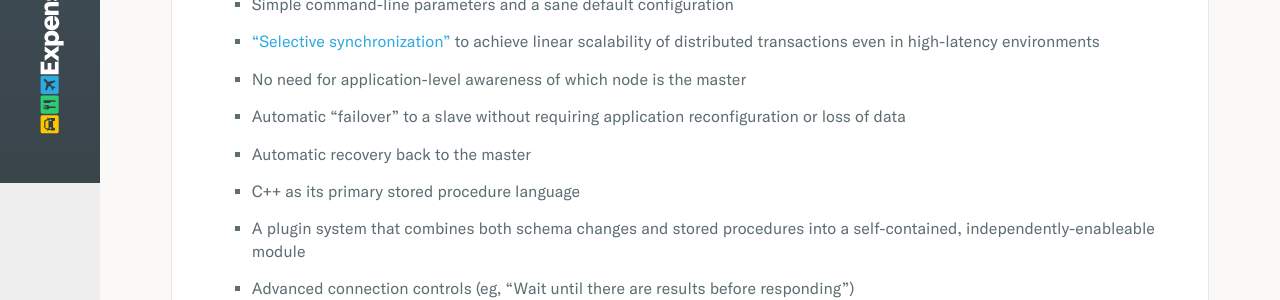
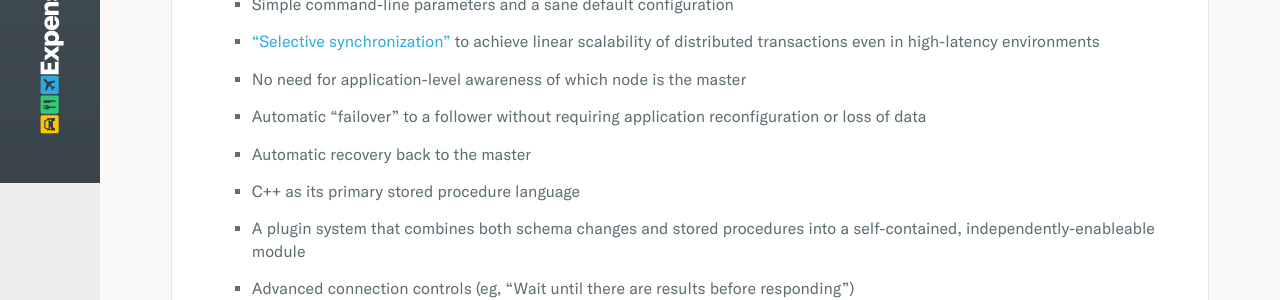
Before and after one commit to Expensify/Bedrock, a Jekyll site: the page built from docs/vs_mysql.md, in a window 1280 px wide. Shown: the part 717-1017 px from the top of the page. Built offline with Jekyll 4.4.1, drawn with Linux system fonts in a browser that asks for light colours; our own code applies the rules of GitHub Pages for plain Markdown files.

Commit message:
Update vs_mysql.md

```diff
--- a/docs/vs_mysql.md
+++ b/docs/vs_mysql.md
@@ -22,7 +22,7 @@ However, Bedrock has its own tricks up its sleeve, including:
 * Simple command-line parameters and a sane default configuration
 * ["Selective synchronization"](http://bedrockdb.com/synchronization.html) to achieve linear scalability of distributed transactions even in high-latency environments
 * No need for application-level awareness of which node is the master
-* Automatic "failover" to a slave without requiring application reconfiguration or loss of data
+* Automatic "failover" to a follower without requiring application reconfiguration or loss of data
 * Automatic recovery back to the master
 * C++ as its primary stored procedure language
 * A plugin system that combines both schema changes and stored procedures into a self-contained, independently-enableable module
```
